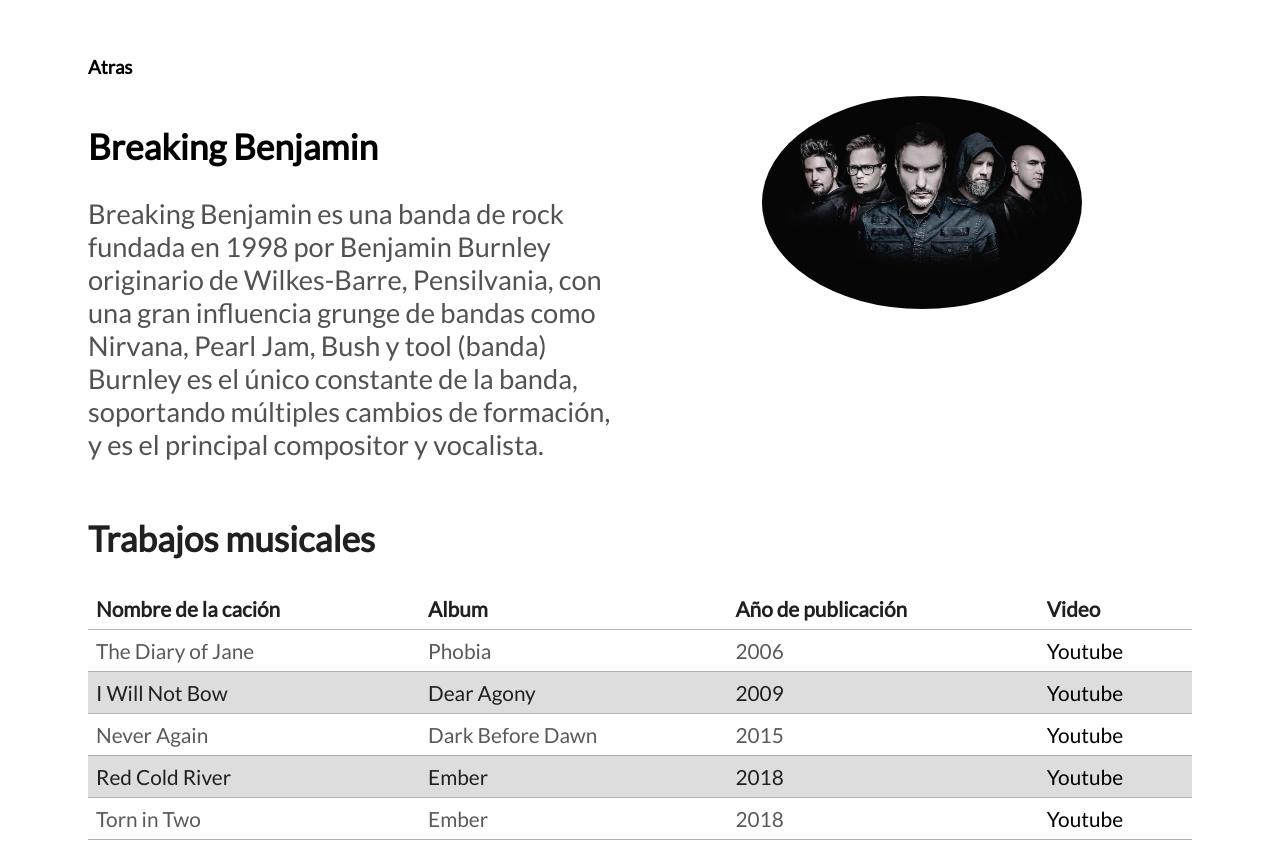
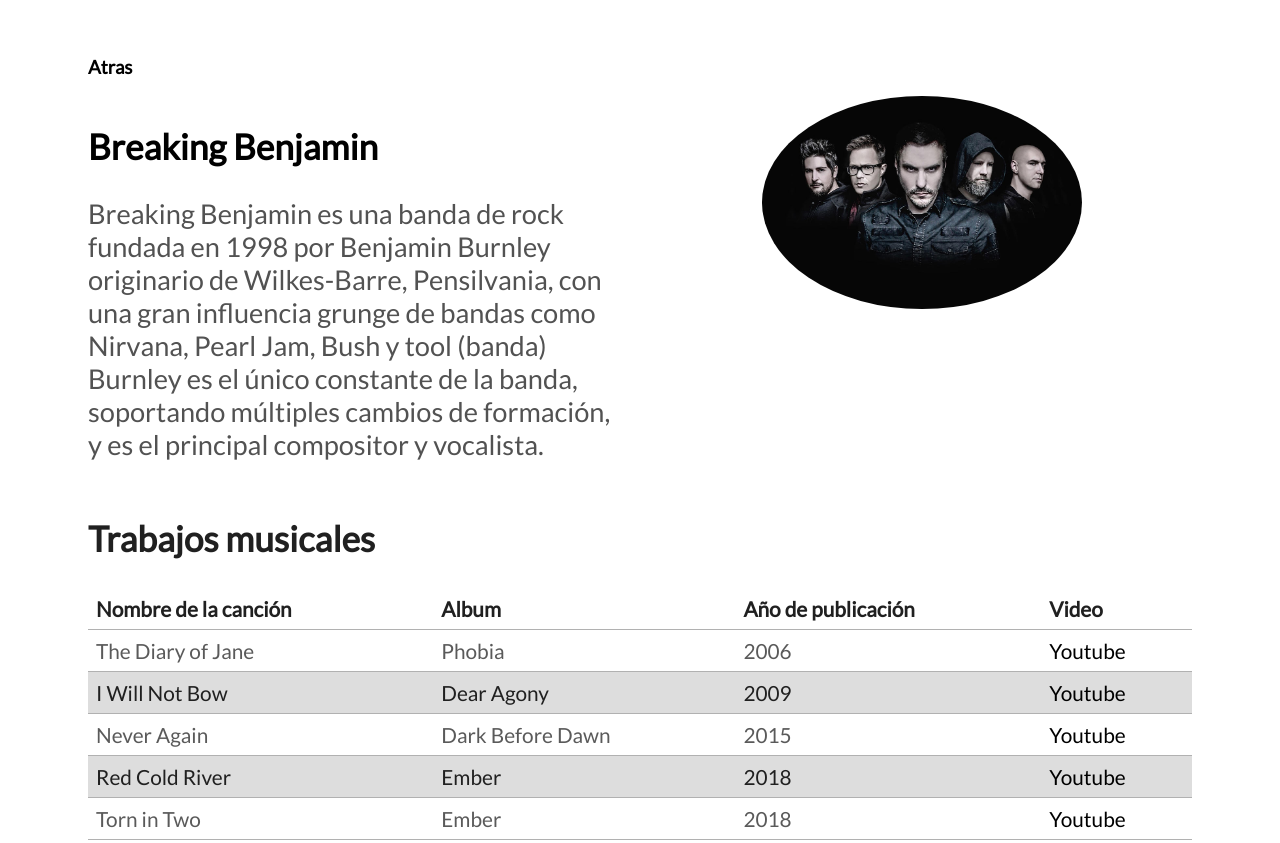
Before and after one commit to Cristian-BFMV/Ing-web-practica-html, a plain HTML site: page bb.html in a window 1280 px wide. Shown: the top 843 px of the page. Drawn offline with Linux system fonts and the light colour scheme.

Commit message:
Fixing a typo

```diff
--- a/bb.html
+++ b/bb.html
@@ -36,7 +36,7 @@
             <h1 class="music-title">Trabajos musicales</h1>
             <table>
                 <thead>
-                    <th>Nombre de la cación</th>
+                    <th>Nombre de la canción</th>
                     <th>Album</th>
                     <th>Año de publicación</th>
                     <th>Video</th>
```
Also changed, not shown: bk.html (+1 -1 lines), lp.html (+1 -1 lines).
